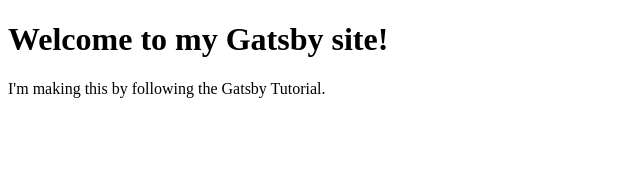
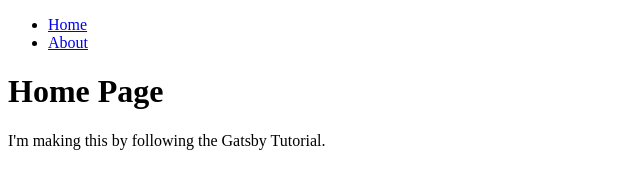
Before and after one commit to MinoCodi/my-gatsby-site-01, a Gatsby site: page / in a window 1280 px wide. Shown: the whole page, without its empty margins (0-640 px from the left). Built offline with nearby package versions, Linux system fonts and the light colour scheme; Gatsby itself is replaced by a stand-in of ours.

Commit message:
tuto 03
tuto 03

```diff
--- /dev/null
+++ b/src/components/layout.js
@@ -0,0 +1,20 @@
+import * as React from 'react'
+import { Link } from 'gatsby'
+
+const Layout = ({ pageTitle, children }) => {
+  return (
+    <main>
+      <title>{pageTitle}</title>
+      <nav>
+        <ul>
+          <li><Link to="/">Home</Link></li>
+          <li><Link to="/about">About</Link></li>
+        </ul>
+      </nav>
+      <h1>{pageTitle}</h1>
+      {children}
+    </main>
+  )
+}
+
+export default Layout
--- a/src/pages/index.js
+++ b/src/pages/index.js
@@ -1,16 +1,12 @@
-// Step 1: Import React
 import * as React from 'react'
+import Layout from '../components/layout'
 
-// Step 2: Define your component
 const IndexPage = () => {
   return (
-    <main>
-      <title>Home Page</title>
-      <h1>Welcome to my Gatsby site!</h1>
+    <Layout pageTitle="Home Page">
       <p>I'm making this by following the Gatsby Tutorial.</p>
-    </main>
+    </Layout>
   )
 }
 
-// Step 3: Export your component
 export default IndexPage
```
Also changed, not shown: src/pages/about.js (+3 -7 lines).
